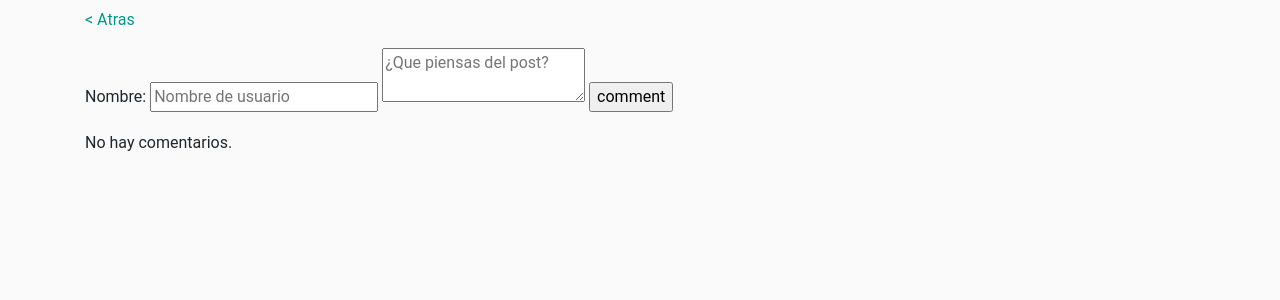
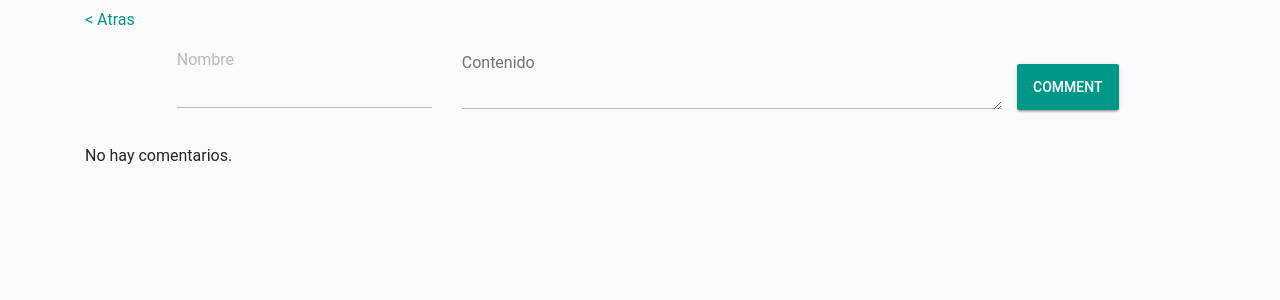
Before and after one commit to Koutawars/djangoblog, a Django app: template entrys/templates/entrys/entry.html in a window 1280 px wide. Shown: the top 300 px of the page. Run offline with Django 3.2, Linux system fonts and the light colour scheme; the template is opened without the code that fills it, so the values that code supplies are empty; some libraries are stand-ins or nearby versions.

Commit message:
Estilo input comentarios

```diff
--- a/entrys/templates/entrys/entry.html
+++ b/entrys/templates/entrys/entry.html
@@ -7,14 +7,20 @@
     <p>{{ error }}</p>
     <form action="{% url 'entrys:commentEntry' entry.id %}" method="post">
         {% csrf_token %}
-        <label for="POST-name">Nombre:</label>
-        <input id="POST-name" type="text" name="username" placeholder="Nombre de usuario">
-        <textarea name="content" placeholder="¿Que piensas del post?"></textarea>
-        <input type="submit" value="comment">
+        <div class="row justify-content-md-center">
+            <div class="form-group col-3">
+                <label for="username" class="bmd-label-floating">Nombre</label>
+                <input type="text" name="username" class="form-control" id="username">
+            </div>
+            <div class="form-group col-6">
+                <textarea placeholder="Contenido" name="content" class="form-control" id="content" rows="3"></textarea>
+            </div>
+            <input class="btn btn-raised btn-primary my-3" type="submit" value="comment">
+        </div>
     </form>
     {% if comments %}
         {% for comment in comments %}
-            <h3>Usuario: {{ comment.username }}</h3>
+            <h4>Usuario: {{ comment.username }}</h4>
             <span>{{ comment.publishedDatetime }}</span>
             <p>{{ comment.content }}</p>
             <hr>
--- a/entrys/views.py
+++ b/entrys/views.py
@@ -20,7 +20,7 @@ class singleEntry(generic.DetailView):
 
     def get_context_data(self, **kwargs):
         context = super().get_context_data(**kwargs)
-        context['comments'] = Comment.objects.filter(id=self.kwargs['pk'])
+        context['comments'] = Comment.objects.filter(entryId=self.kwargs['pk'])
         return context
 
 def commentEntry(request, entryId):
```
